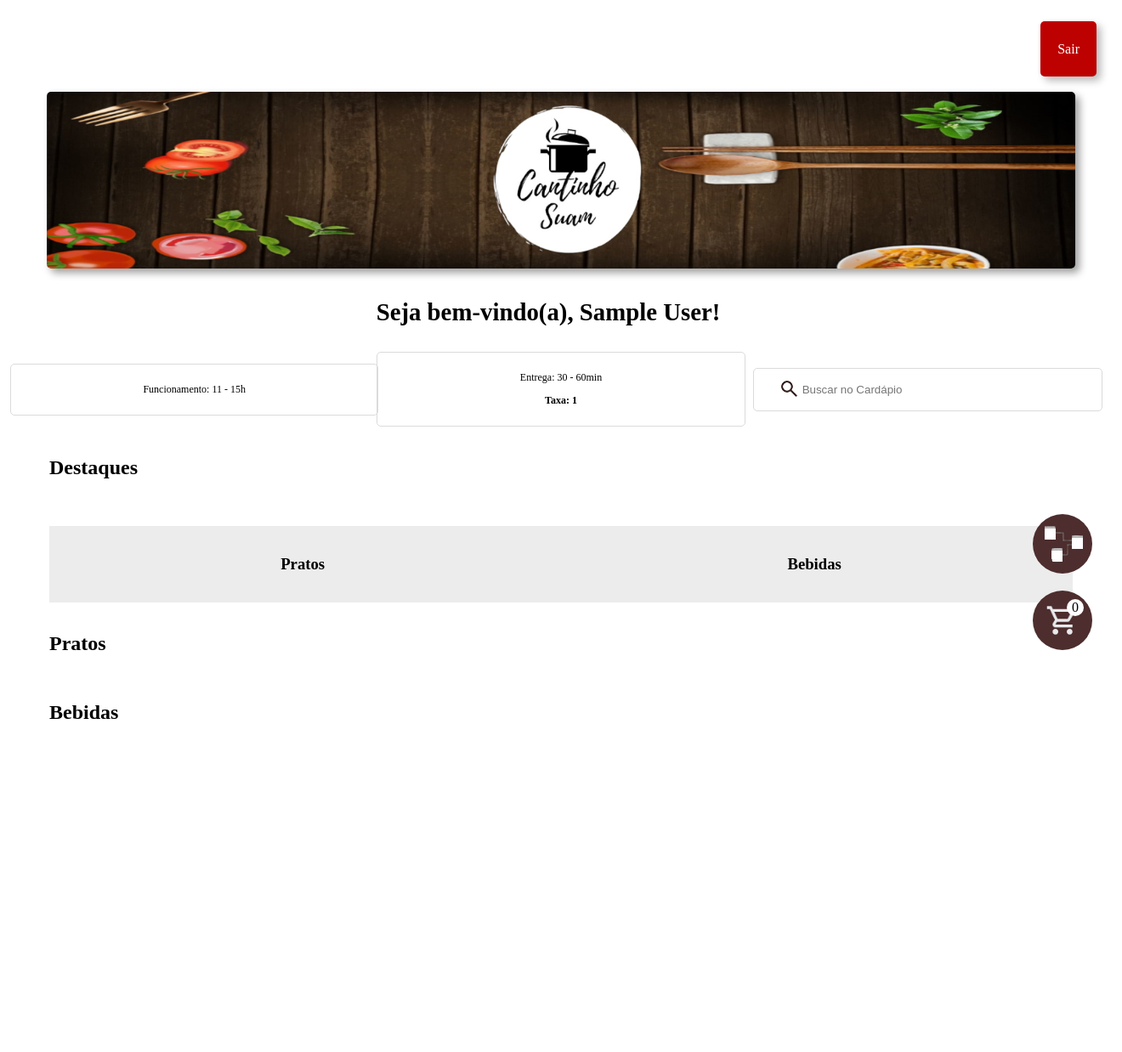
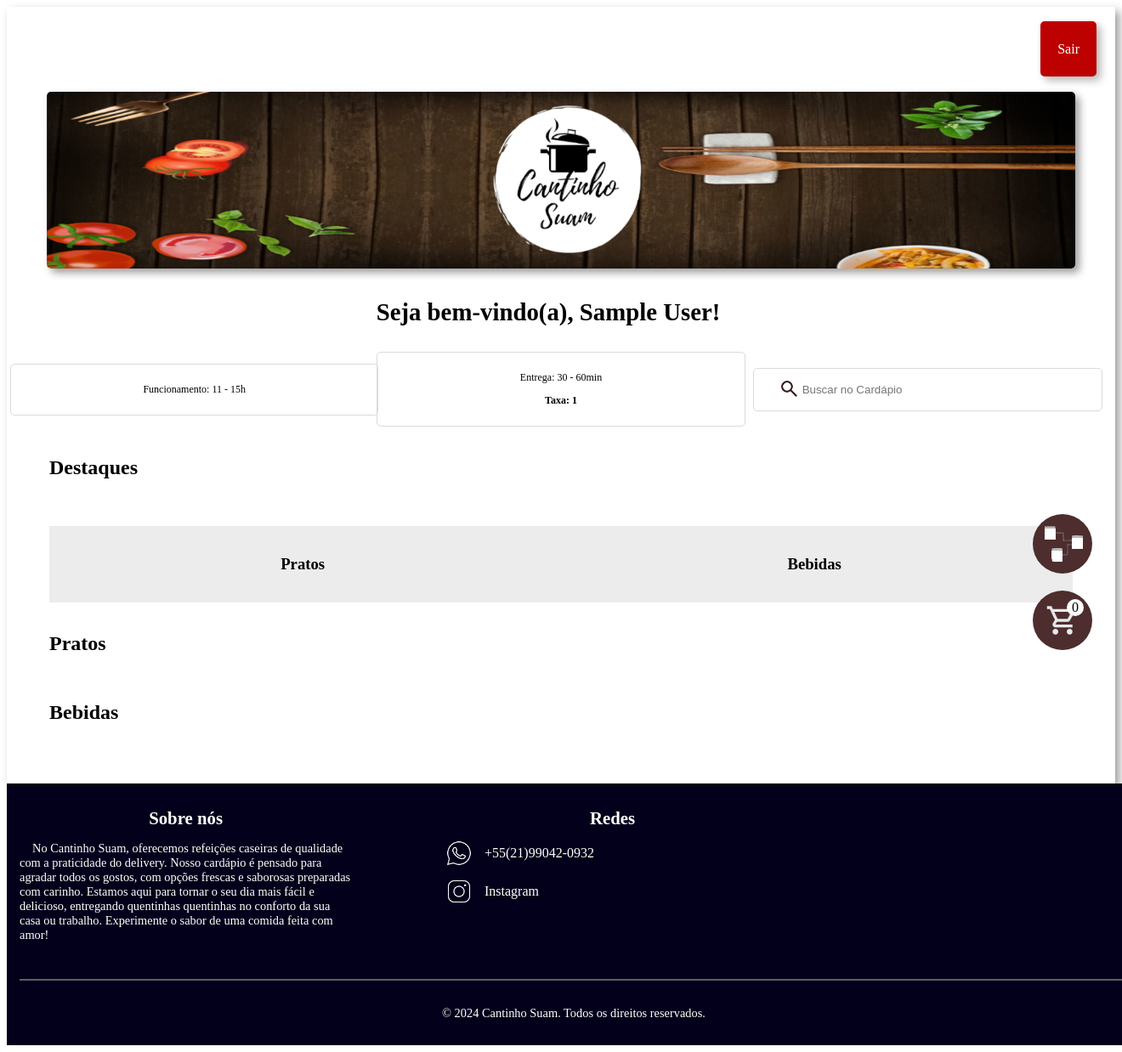
Before and after one commit to Lucas-Mnzs/GRUPO11-2024-2-LucasMenezesAlvesdaSilva, a PHP site: page /cardapio in a window 1320 px wide; the page is wider, and only the part inside the window is pictured. Shown: that part at 85% size. Before the commit the page ends 846 px from the top of that part, so only its background shows below. Run offline with PHP 8.4, Linux system fonts and the light colour scheme; the visitor is signed in with stand-in values (Sample User, id 1); grey boxes are pictures that could not be loaded.

Commit message:
Adicionando footer

```diff
--- a/assets/css/cardapio.css
+++ b/assets/css/cardapio.css
@@ -21,6 +21,7 @@
   padding: 15px;
   padding-top: 100px;
   background-color: white;
+  box-shadow: 5px 5px 10px rgba(0, 0, 0, 0.384);
   font-family: "corpo";
 }
 
@@ -664,6 +665,61 @@ input[type="number"]::-webkit-inner-spin-button {
   }
 }
 
+footer {
+  background-color: rgb(2, 0, 26);
+  width: 100%;
+  padding: 15px;
+}
+
+#conteudo_footer {
+  display: flex;
+  margin-bottom: 15px;
+  color: white;
+  justify-content: space-between;
+}
+
+#sobre,
+#redes {
+  width: 30%;
+  text-align: center;
+}
+
+#conteudo_footer h1 {
+  font-size: 1.3em;
+}
+
+#conteudo_footer p {
+  font-size: 0.9em;
+  text-align: start;
+  text-indent: 15px;
+}
+
+.logos {
+  width: 30px;
+  height: 30px;
+  margin-right: 15px;
+}
+
+.icon_logo a {
+  color: white;
+  text-decoration: none;
+  display: flex;
+  align-items: center;
+}
+
+hr {
+  border: 1px solid rgb(95, 95, 95);
+}
+
+#copy {
+  display: flex;
+  align-items: center;
+  justify-content: center;
+  color: white;
+  margin-top: 15px;
+  font-size: 0.9em;
+}
+
 @media (max-width: 1200px) {
   .pratos,
   .bebidas,
--- a/assets/js/home.js
+++ b/assets/js/home.js
@@ -292,6 +292,7 @@ $("#formAut").on("submit", function (event) {
             },
           });
         }, 1000);
+        tentativasRestantes = 3; // Reseta as tentativas
       } else {
         tratarErro();
       }
--- a/assets/js/painelAdmin.js
+++ b/assets/js/painelAdmin.js
@@ -1,5 +1,6 @@
 $(document).ready(function () {
   getSitu();
+  $("#fundo_load").css("display", "none");
 });
 
 function mudarSitu() {
--- a/assets/views/cardapio.php
+++ b/assets/views/cardapio.php
@@ -203,6 +203,41 @@
             </div>
         </div>
     </section>
+    <footer>
+        <div id="conteudo_footer">
+            <div id="sobre">
+                <h1>Sobre nós</h1>
+                <p>No Cantinho Suam, oferecemos refeições caseiras de qualidade com a praticidade do delivery. Nosso
+                    cardápio é pensado para agradar todos os gostos, com opções frescas e saborosas preparadas com
+                    carinho. Estamos aqui para tornar o seu dia mais fácil e delicioso, entregando quentinhas quentinhas
+                    no conforto da sua casa ou trabalho. Experimente o sabor de uma comida feita com amor!</p>
+            </div>
+            <div id="redes">
+                <h1>Redes</h1>
+                <div id="icones">
+                    <div class="icon_logo" style="margin-bottom: 15px;">
+                        <a href="https://wa.me/5521990420932?text=Olá! Eu gostaria de tirar uma dúvida!"
+                            target="_blank">
+                            <img src="assets/image/icon_wpp.png" alt="logo WhatsApp" class="logos"
+                                id="logoWpp"></img><span>+55(21)99042-0932</span></a>
+                    </div>
+                    <div class="icon_logo">
+                        <a href="#"><img src="assets/image/icon_insta.png" alt="Logo instagram" class="logos"
+                                id="logoInsta"></img><span>Instagram</span></a>
+                    </div>
+                </div>
+            </div>
+            <iframe
+                src="https://www.google.com/maps/embed?pb=!1m18!1m12!1m3!1d3678.8335259780206!2d-43.31605242516302!3d-22.771558533051206!2m3!1f0!2f0!3f0!3m2!1i1024!2i768!4f13.1!3m3!1m2!1s0x997aa3bcff72fb%3A0x77d5c3defa357629!2sR.%20Dr.%20Furquim%20Mendes%2C%20990%20-%20Vila%20Centenario%2C%20Duque%20de%20Caxias%20-%20RJ%2C%2025030-170!5e0!3m2!1spt-BR!2sbr!4v1733319413632!5m2!1spt-BR!2sbr"
+                width="300" height="200" style="border:0;" allowfullscreen="" loading="lazy"
+                referrerpolicy="no-referrer-when-downgrade">
+            </iframe>
+        </div>
+        <hr>
+        <div id="copy">
+            <p>&copy; 2024 Cantinho Suam. Todos os direitos reservados.</p>
+        </div>
+    </footer>
     <script src="assets/js/cardapio.js"></script>
 </body>
 
```
Also changed, not shown: other parts of assets/css/cardapio.css (+38 -0 lines), assets/js/template.js (+4 -4 lines), assets/image/icon_insta.png (added), assets/image/icon_wpp.png (added).
